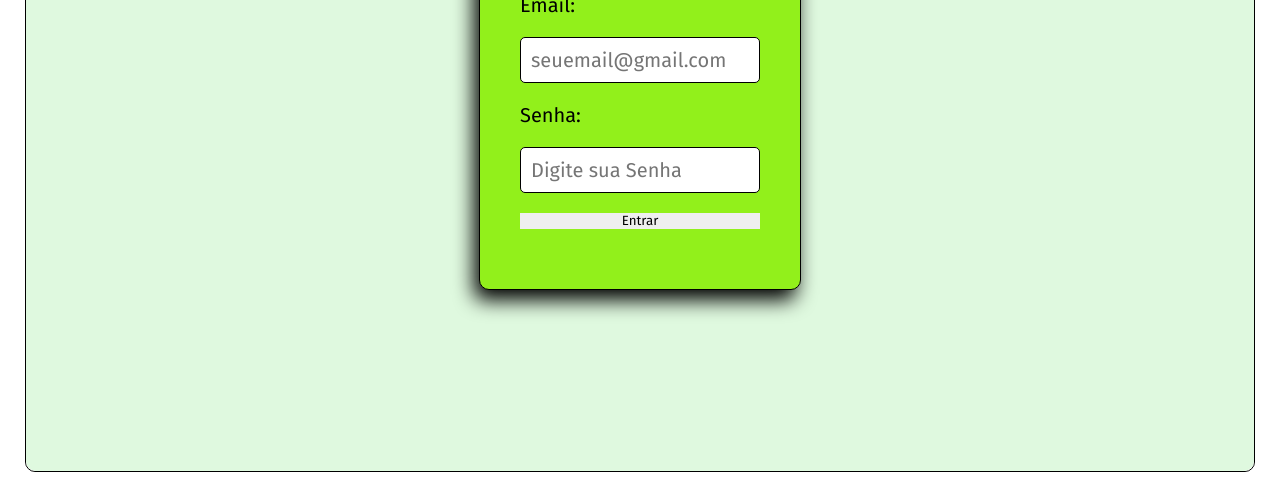
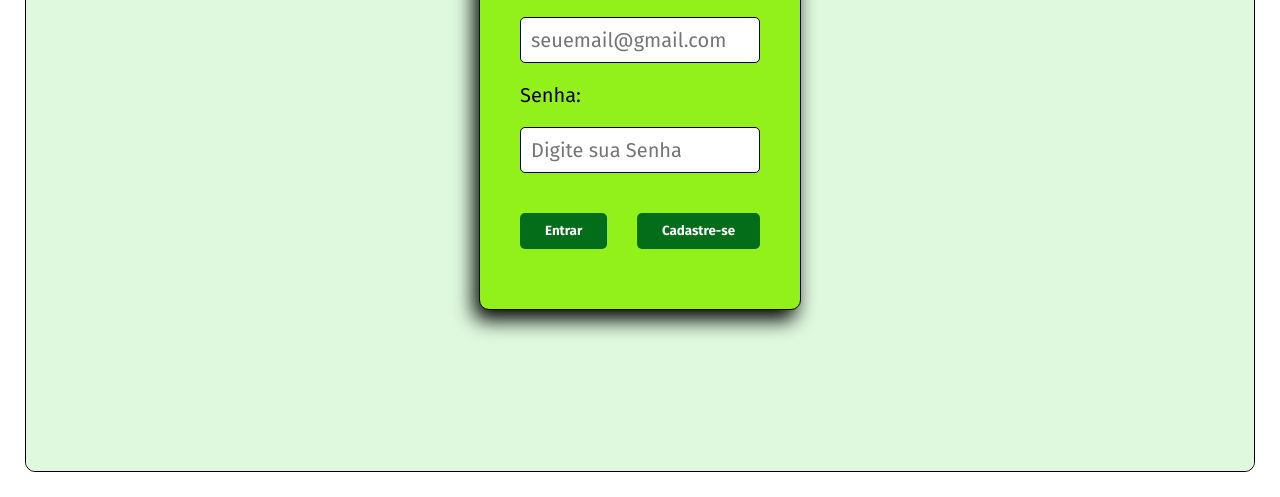
Before and after one commit to Dyzer4/CheckSaude, a plain HTML site: page index.html in a window 1280 px wide. Shown: the part 313-810 px from the top of the page. Drawn offline with Linux system fonts and the light colour scheme.

Commit message:
fix code

```diff
--- a/index.html
+++ b/index.html
@@ -21,7 +21,11 @@
                 <input type="email" placeholder="seuemail@gmail.com" id="email">
                 <label for="">Senha:</label>
                 <input type="password" placeholder="Digite sua Senha" id="senha">
-                <button type="submit" id="btn-login">Entrar</button>
+                <div class="btn-wrapper">
+                    <button type="submit" id="btn-login">Entrar</button>
+                    <button>Cadastre-se</button>
+                </div>
+
             </form>
             <div id="mensagem"></div>
         </div>
--- a/src/styles/style.css
+++ b/src/styles/style.css
@@ -52,3 +52,24 @@ main{
 .main-container form input::placeholder {
     font-size: 20px;
 }
+
+.btn-wrapper {
+    display: flex;
+    justify-content: space-between;
+    margin-top: 20px;
+}
+
+.btn-wrapper button{
+    padding: 10px 25px;
+    background-color: var(--secundary-color);
+    color: white;
+    border-radius: 5px;
+    font-weight: bold;
+    transition: 0.2s;
+}
+
+.btn-wrapper button:hover {
+    border: 1px solid black;
+    background-color: transparent;
+    color: black;
+}
```
